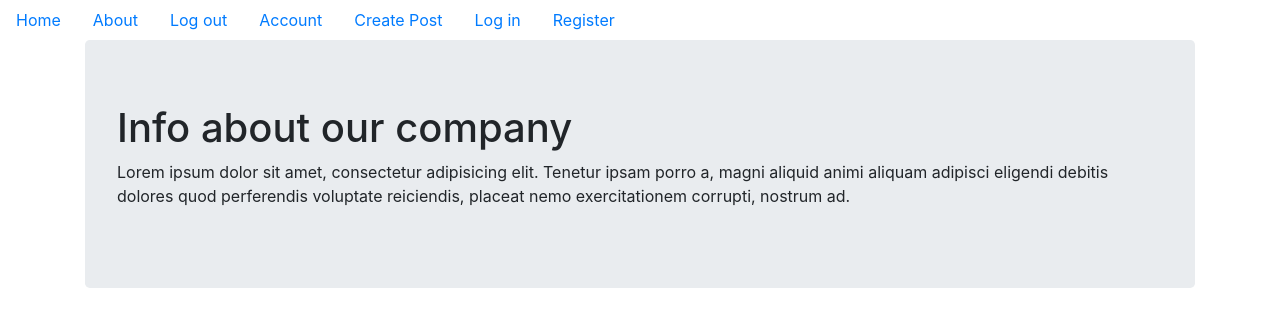
After one commit to Nikola-Vukasinovic/flask-company-blog, a Flask app: template companyblog/templates/info.html in a window 1280 px wide. The commit adds this page. Shown: the top 327 px of the page. Run offline with Flask 3, Linux system fonts and the light colour scheme; the template is opened without the code that fills it, so the values that code supplies are empty.

Commit message:
added core templates

```diff
--- a/companyblog/__init__.py
+++ b/companyblog/__init__.py
@@ -1,3 +1,7 @@
 from flask import Flask
 
 app = Flask(__name__)
+
+from companyblog.core.views import core
+
+app.register_blueprint(core)
--- a/companyblog/templates/base.html
+++ b/companyblog/templates/base.html
@@ -20,19 +20,19 @@
             <a href="{{ url_for('core.info') }}">About</a>
         </li>
         <li class="nav-link">
-            <a href="{{ url_for('x') }}">Log out</a>
+            <a href="#">Log out</a>
         </li>
         <li class="nav-link">
-            <a href="{{ url_for('x') }}">Account</a>
+            <a href="#">Account</a>
         </li>
         <li class="nav-link">
-            <a href="{{ url_for('x') }}">Create Post</a>
+            <a href="#">Create Post</a>
         </li>
         <li class="nav-link">
-            <a href="{{ url_for('x') }}">Log in</a>
+            <a href="#">Log in</a>
         </li>
         <li class="nav-link">
-            <a href="{{ url_for('x') }}">Register</a>
+            <a href="#">Register</a>
         </li>
 
         <div class="container">
--- /dev/null
+++ b/companyblog/templates/info.html
@@ -0,0 +1,9 @@
+{% extends 'base.html' %}
+
+{% block content %}
+    <div class="jumbotron">
+        <h1>Info about our company</h1>
+        <p>Lorem ipsum dolor sit amet, consectetur adipisicing elit. Tenetur ipsam porro a, magni aliquid animi aliquam adipisci eligendi debitis dolores quod perferendis voluptate reiciendis, placeat nemo exercitationem corrupti, nostrum ad.</p>
+    </div>
+
+{% endblock %}
```
Also changed, not shown: companyblog/templates/index.html (added, +9 -0 lines).
